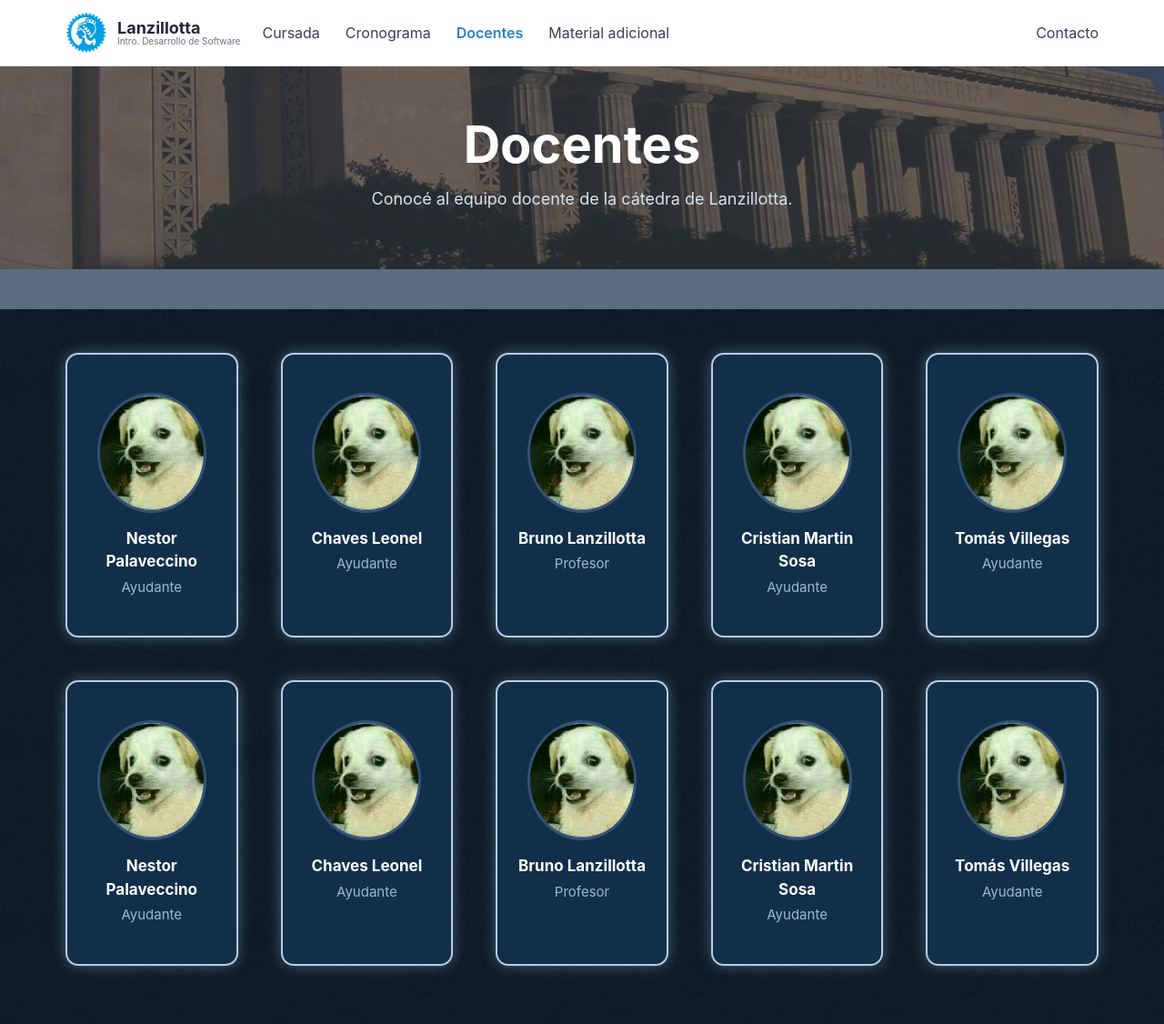
After one commit to Valencua/IDS-Lanzillota-web, a Flask app: page /docentes in a window 1280 px wide. The commit adds this page. Shown: the whole page at 91% size. Run offline with Flask 3, Linux system fonts and the light colour scheme; some web fonts are replaced.

Commit message:
feat: template docentes

```diff
--- a/static/css/styles.css
+++ b/static/css/styles.css
@@ -571,3 +571,75 @@ body {
 
     .badge { font-size: 11px; padding: 3px 10px; }
 }
+
+/* ===== Docentes: banner ===== */
+.docentes-hero {
+    /* overlay oscuro + imagen (la insertás en img/docentes-banner.jpg) */
+    background:
+        #5A6D7E url("../img/docentes-banner.png") center / cover no-repeat;
+    color: #ffffff;
+    text-align: center;
+}
+
+/* separador bajo el banner */
+.docentes-sep { height: 44px; background: #5A6D7E;}
+
+/* ===== Docentes: grilla ===== */
+.docentes {
+    position: relative;
+    background: #0A1621;      /* navy */
+    overflow: hidden;
+    flex: 1;
+}
+
+/* patrón tenue de fondo (opcional; usa tu pattern.png aclarado) */
+.docentes::before {
+    content: "";
+    position: absolute;
+    inset: 0;
+    background: url("../img/pattern2.png");
+    pointer-events: none;
+    opacity: 0.09;
+    background-size: 600px;
+}
+
+.docentes__inner {
+    position: relative;
+    z-index: 1;
+    max-width: var(--container);
+    margin: 0 auto;
+    padding: 48px 32px 64px;
+}
+
+.docentes-grid {
+    display: grid;
+    grid-template-columns: repeat(auto-fit, minmax(180px, 1fr));  /* se acomoda solo */
+    gap: 47px;
+}
+.docente-card {
+    background: #122F4A;
+    border: 2px solid rgba(200, 222, 245, 0.9);
+    box-shadow: 0 0 16px rgba(140, 185, 235, 0.40);
+    border-radius: 14px;
+    padding: 42px 18px;
+    text-align: center;
+}
+
+.docente-card__photo {
+    display: block;
+    width: 120px;
+    height: 132px;
+    border-radius: 50%;
+    object-fit: cover;
+    margin: 0 auto 16px;
+    background: #1c3350;      /* placeholder mientras no cargues la foto */
+    border: 3px solid rgba(120, 170, 220, 0.25);
+}
+
+.docente-card__name { color: #ffffff; font-weight: 700; font-size: 17px; margin-bottom: 4px; }
+.docente-card__role { color: #9db8d6; font-size: 15px; }
+
+@media (max-width: 560px) {
+    .docentes-grid { grid-template-columns: repeat(auto-fit, minmax(140px, 1fr)); gap: 16px; }
+    .docente-card__photo { width: 96px; height: 108px; }
+}
--- a/templates/base.html
+++ b/templates/base.html
@@ -16,7 +16,6 @@
     <header class="navbar">
         <div class="navbar__inner">
             <a href="{{ url_for('web.index.index') }}" class="navbar__brand">
-                {# Insertá acá el SVG/imagen del logo #}
                 <img src="{{ url_for('static', filename='img/logo.png') }}" alt="Logo Lanzillotta" class="navbar__logo">
                 <span class="navbar__brand-text">
                     <span class="navbar__brand-name">Lanzillotta</span>
@@ -24,7 +23,6 @@
                 </span>
             </a>
 
-            {# Checkbox oculto que controla el menú (truco CSS-only) #}
             <input type="checkbox" id="nav-toggle" class="navbar__toggle-cb">
             <label for="nav-toggle" class="navbar__toggle" aria-label="Abrir menú">
                 <span></span><span></span><span></span>
@@ -34,7 +32,7 @@
                 <a href="{{ url_for('web.index.cursada') }}"
                 class="navbar__link {% if request.endpoint == 'web.index.cursada' %}navbar__link--active{% endif %}">Cursada</a>
                 <a href="{{ url_for('web.index.cronograma') }}" class="navbar__link {% if request.endpoint == 'web.index.cronograma' %}navbar__link--active{% endif %}">Cronograma</a>
-                <a href="#" class="navbar__link">Docentes</a>
+                <a href="{{ url_for('web.index.docentes') }}" class="navbar__link {% if request.endpoint == 'web.index.docentes' %}navbar__link--active{% endif %}">Docentes</a>
                 <a href="#" class="navbar__link">Material adicional</a>
                 <a href="#" class="navbar__link navbar__link--contacto">Contacto</a>
             </nav>
--- /dev/null
+++ b/templates/docentes.html
@@ -0,0 +1,31 @@
+{% extends "base.html" %}
+
+{% block title %}Docentes · Lanzillotta{% endblock %}
+
+{% block content %}
+    {# ===== Banner (la imagen la insertás en static/img/docentes-banner.jpg) ===== #}
+    <section class="docentes-hero">
+        <div class="crono-hero__inner">
+            <h1 class="crono-hero__title">Docentes</h1>
+            <p class="crono-hero__subtitle">Conocé al equipo docente de la cátedra de Lanzillotta.</p>
+        </div>
+    </section>
+
+    <div class="docentes-sep"></div>
+
+    {# ===== Grilla de docentes ===== #}
+    <section class="docentes">
+        <div class="docentes__inner">
+            <div class="docentes-grid">
+                {% for d in docentes %}
+                <article class="docente-card">
+                    {# Insertá la foto en static/img/{{ d.foto }} #}
+                    <img src="{{ url_for('static', filename='img/' ~ d.foto) }}" alt="{{ d.nombre }}" class="docente-card__photo">
+                    <h3 class="docente-card__name">{{ d.nombre }}</h3>
+                    <p class="docente-card__role">{{ d.rol }}</p>
+                </article>
+                {% endfor %}
+            </div>
+        </div>
+    </section>
+{% endblock %}
--- a/web/constants.py
+++ b/web/constants.py
@@ -101,3 +101,16 @@ SEMANAS = [
          "contenidos": ["2da entrega TP Integrador y Defensa"]},
     ]},
 ]
+
+DOCENTES = [
+    {"nombre": "Nestor Palaveccino",  "rol": "Ayudante", "foto": "docentes/nestor.jpg"},
+    {"nombre": "Chaves Leonel",       "rol": "Ayudante", "foto": "docentes/leonel.jpg"},
+    {"nombre": "Bruno Lanzillotta",   "rol": "Profesor", "foto": "docentes/bruno.jpg"},
+    {"nombre": "Cristian Martin Sosa","rol": "Ayudante", "foto": "docentes/cristian.jpg"},
+    {"nombre": "Tomás Villegas",      "rol": "Ayudante", "foto": "docentes/tomas.jpg"},
+    {"nombre": "Nestor Palaveccino",  "rol": "Ayudante", "foto": "docentes/nestor.jpg"},
+    {"nombre": "Chaves Leonel",       "rol": "Ayudante", "foto": "docentes/leonel.jpg"},
+    {"nombre": "Bruno Lanzillotta",   "rol": "Profesor", "foto": "docentes/bruno.jpg"},
+    {"nombre": "Cristian Martin Sosa","rol": "Ayudante", "foto": "docentes/cristian.jpg"},
+    {"nombre": "Tomás Villegas",      "rol": "Ayudante", "foto": "docentes/tomas.jpg"},
+]
--- a/web/routes/index.py
+++ b/web/routes/index.py
@@ -1,7 +1,11 @@
 from flask import Blueprint, render_template
-from web.constants import SEMANAS
+from web.constants import SEMANAS, DOCENTES
 
 index_bp = Blueprint('index', __name__)
+
+@index_bp.route('/docentes')
+def docentes():
+    return render_template('docentes.html', docentes=DOCENTES)
 
 @index_bp.route('/cronograma')
 def cronograma():
```
Also changed, not shown: static/img/docentes-banner.png (added), static/img/docentes/bruno.jpg (added), static/img/docentes/cristian.jpg (added), static/img/docentes/leonel.jpg (added), static/img/docentes/nestor.jpg (added), static/img/docentes/tomas.jpg (added), static/img/pattern2.png (added).
